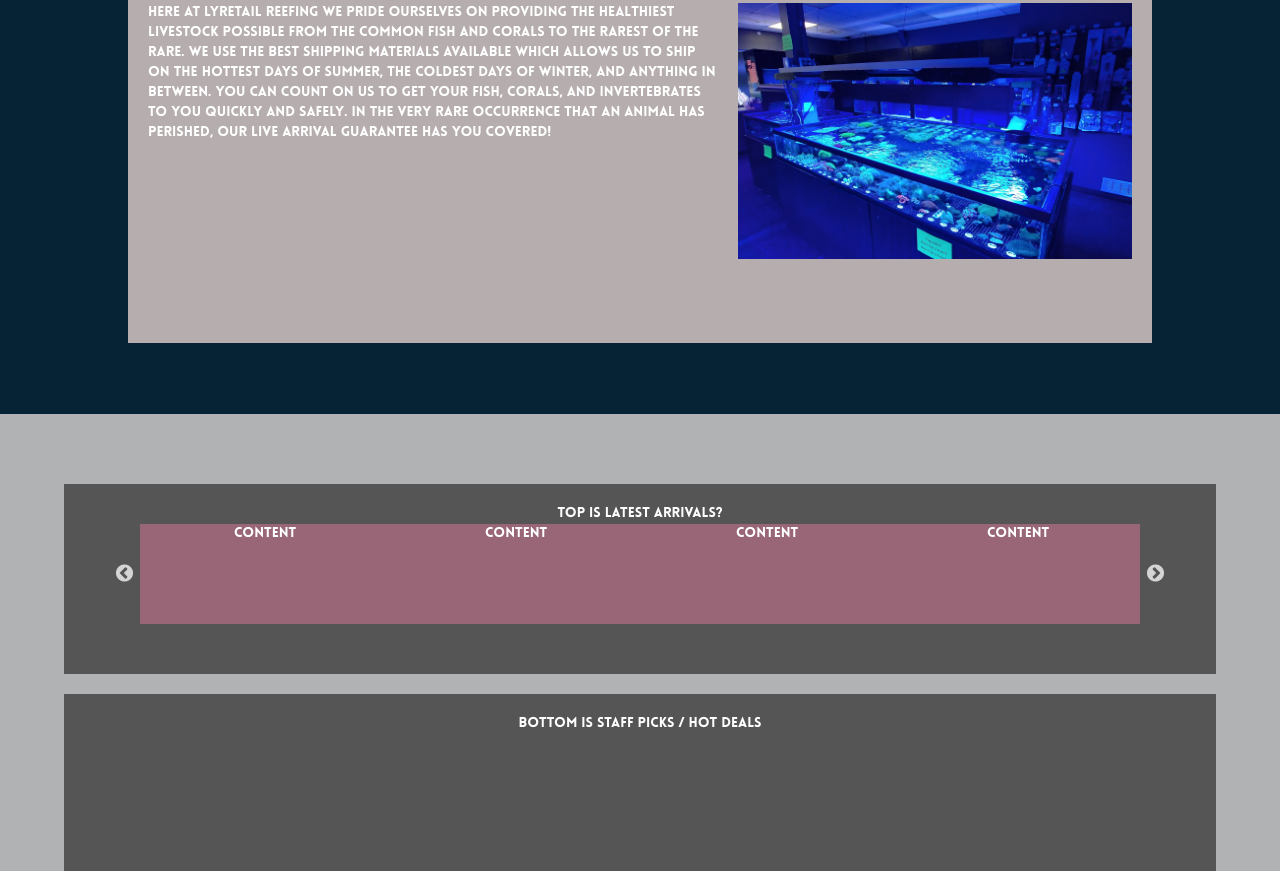
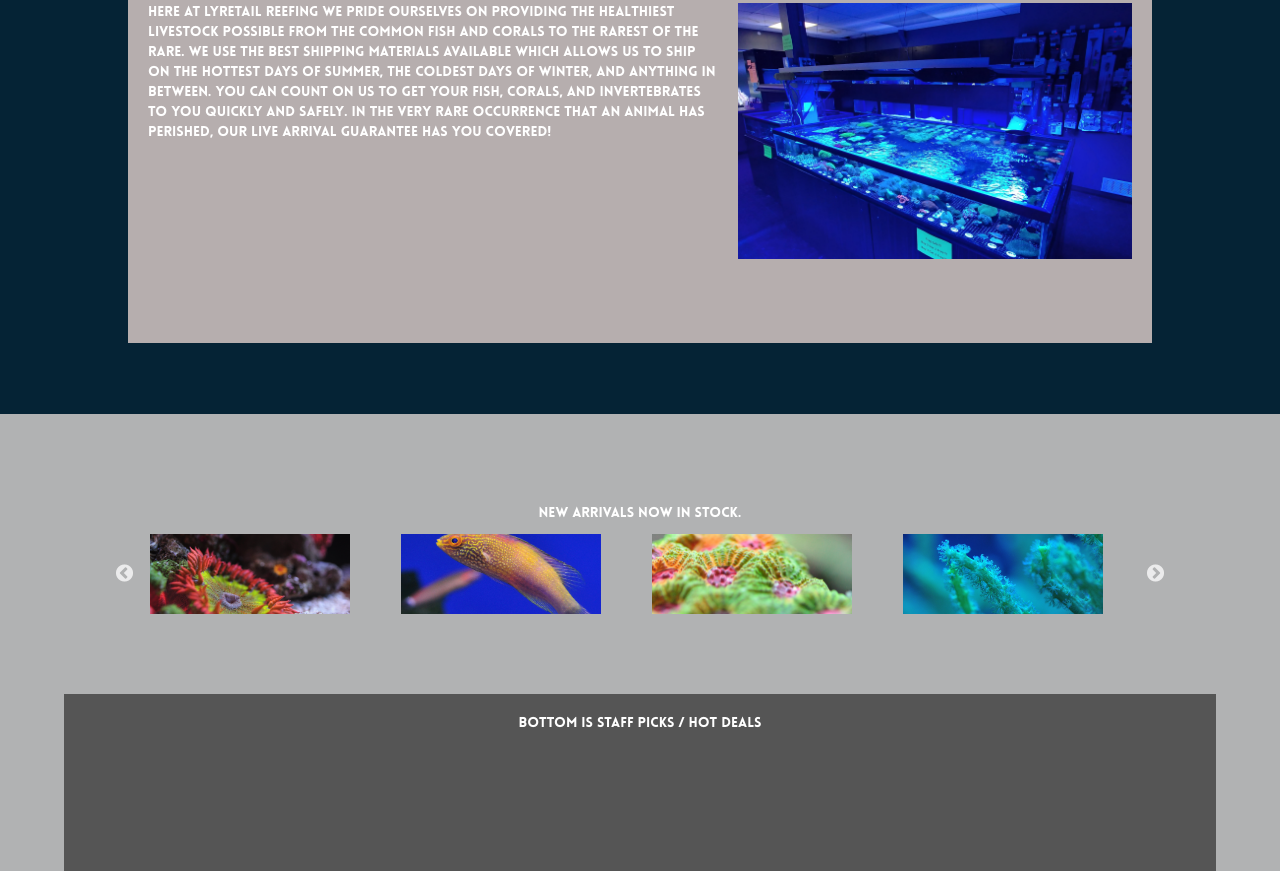
Before and after one commit to JasoneDDev/HTML5, a plain HTML site: page indexCorals.html in a window 1280 px wide. Shown: the part 986-1857 px from the top of the page. Drawn offline with nearby package versions, Linux system fonts and the light colour scheme.

Commit message:
big images added

```diff
--- a/css/coralShop.css
+++ b/css/coralShop.css
@@ -213,7 +213,6 @@ p.whatsNew{
     width:90%;
     margin:2rem auto;
     padding:2rem;
-    background-color: #555;
     text-align: center;
     overflow: hidden;
 }
@@ -230,5 +229,10 @@ p.whatsNew{
     width:90%;
     height:100px;
     margin:0 auto;
-    background-color: #967;
 }
+.imagetray img{
+    padding:1rem;
+    height:100px;
+    width:220px;
+    object-fit: cover;
+}
--- a/indexCorals.html
+++ b/indexCorals.html
@@ -81,14 +81,20 @@
         </div>
         <div class="third-div">
           <div class="latestArrivals">
-            top is latest arrivals?
+            New Arrivals Now In Stock.
             <div class="imagetray">
-              <div>content</div>
-              <div>content</div>
-              <div>content</div>
-              <div>content</div>
-              <div>content</div>
-              <div>content</div>
+              <div><img src="img/coral/pic01.jpg"></div>
+              <div><img src="img/coral/pic02.jpg"></div>
+              <div><img src="img/coral/pic03.jpg"></div>
+              <div><img src="img/coral/pic04.jpg"></div>
+              <div><img src="img/coral/pic05.jpg"></div>
+              <div><img src="img/coral/pic06.jpg"></div>
+              <div><img src="img/coral/pic07.jpg"></div>
+              <div><img src="img/coral/pic08.jpg"></div>
+              <div><img src="img/coral/pic09.jpg"></div>
+              <div><img src="img/coral/pic10.jpg"></div>
+              <div><img src="img/coral/pic11.jpg"></div>
+              <div><img src="img/coral/pic12.jpg"></div>
             </div>
           </div>
           <div class="staffPicks">
```
Also changed, not shown: img/coral/pic01.jpg (added), img/coral/pic02.jpg (added), img/coral/pic03.jpg (added), img/coral/pic04.jpg (added), img/coral/pic05.jpg (added), img/coral/pic06.jpg (added), img/coral/pic07.jpg (added), img/coral/pic08.jpg (added), img/coral/pic09.jpg (added), img/coral/pic10.jpg (added), img/coral/pic11.jpg (added), img/coral/pic12.jpg (added), img/coral/pic13.jpg (added), img/coral/pic14.jpg (added), 1 more files, 2 other files.
